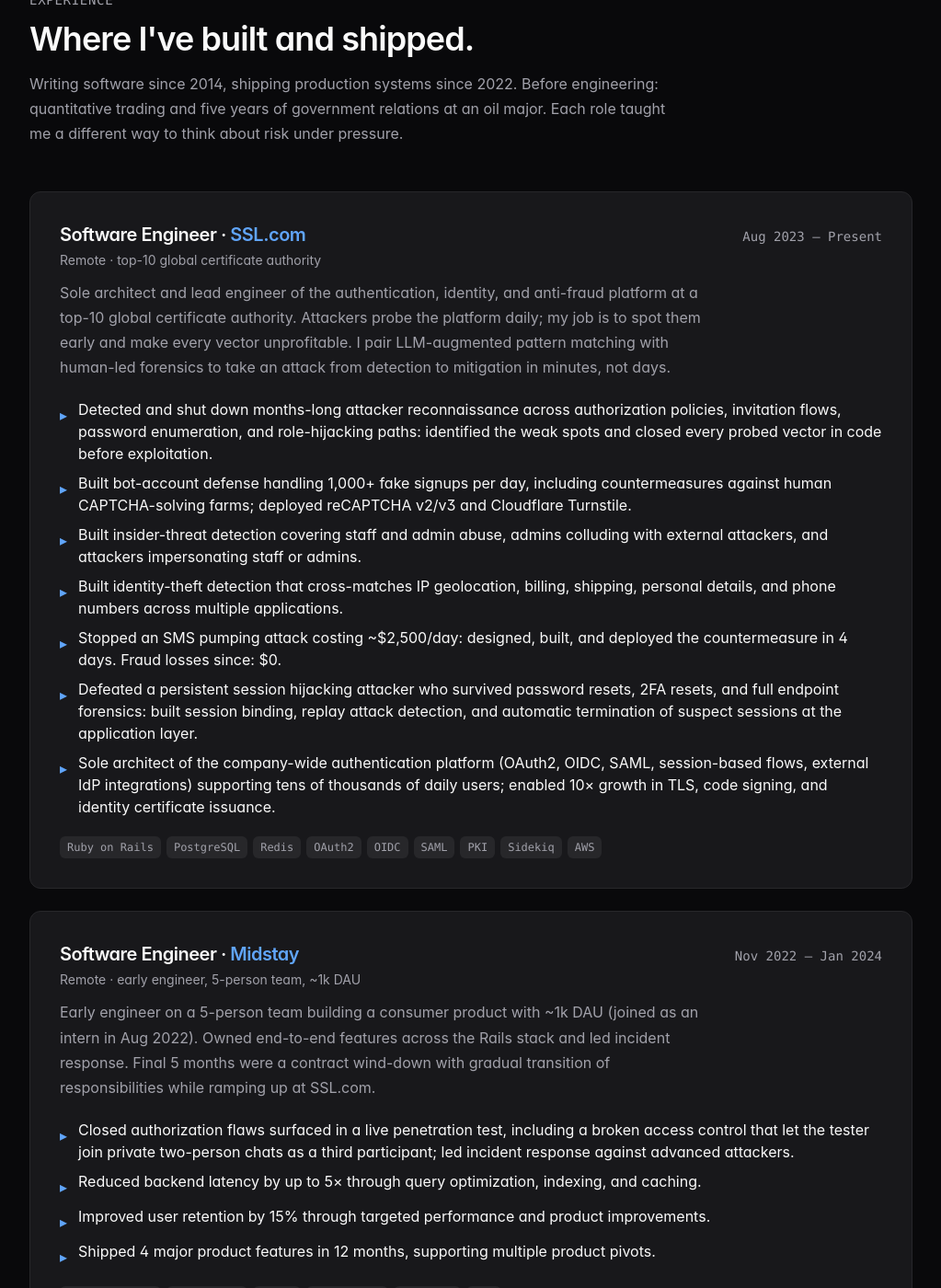
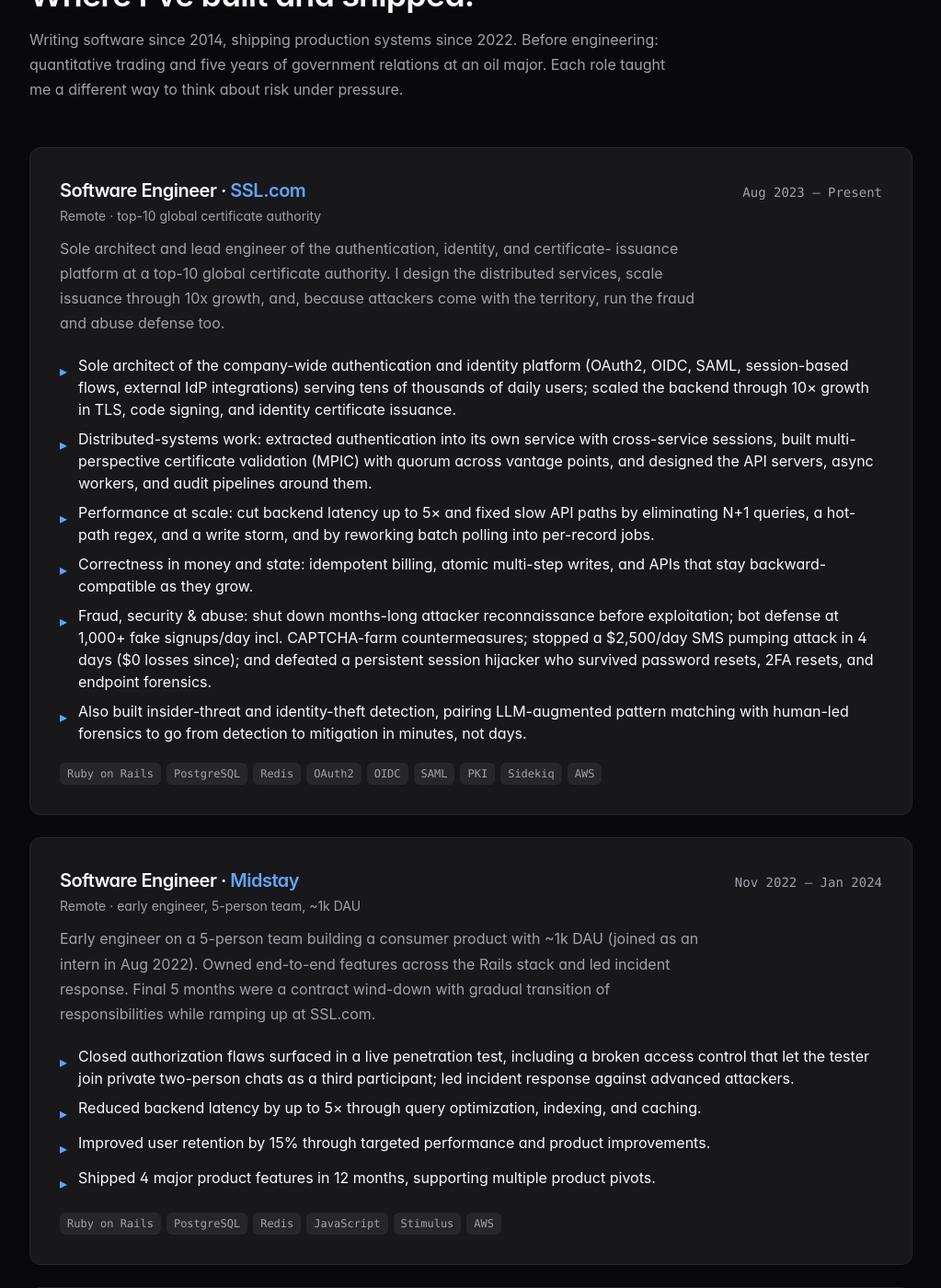
Before and after one commit to msuliq/msuliq.github.io, a Jekyll site: the page built from index.html, in a window 1280 px wide and 1400 px high, scrolled down 959 px. Shown: the whole window at 92% size, without its empty margins (128-1151 px from the left). Built offline with Jekyll 4.4.1, drawn with Linux system fonts in a browser that asks for light colours; comment, search, counter and statistics services are not loaded; some of the changed text lies outside the part shown.

Commit message:
rework content

```diff
--- a/_config.yml
+++ b/_config.yml
@@ -1,7 +1,7 @@
 title: Suleyman Musayev
 description: >-
-  Fraud & abuse engineer specializing in fraud detection, account takeover
-  defense, session security, and high-scale authentication systems.
+  Senior backend and distributed-systems engineer working in PKI, cryptography,
+  authentication, high-scale systems, and fraud and abuse defense.
 url: https://msuliq.github.io
 baseurl: ""
 
--- a/_data/site.yml
+++ b/_data/site.yml
@@ -11,13 +11,13 @@
 
 author:
   name: Suleyman Musayev
-  short_title: Fraud & Abuse Engineer
-  long_title: Fraud & Abuse Engineer · Detection, Account Security, Session Defense
+  short_title: Senior Backend & Distributed Systems Engineer
+  long_title: Senior Backend & Distributed Systems Engineer · Scale, Cryptography, Security
   location: Ashgabat, Turkmenistan
   timezone: UTC+5
   remote: true
   visa_required: true
-  open_to: Senior/Staff Security, Fraud & Abuse, and Solutions Engineering roles
+  open_to: Senior/Staff Backend, Distributed Systems, Platform, and Security Engineering roles
 
 # ─────────────────────────────────────────────────────────────────────────────
 # Contact
@@ -120,18 +120,20 @@
 # Tech stack — surfaced as a grid for recruiter SEO and quick scanning.
 # ─────────────────────────────────────────────────────────────────────────────
 tech_stack:
-  - category: Fraud & Abuse
-    items: [Fraud Detection, Bot Mitigation, Insider Threat Detection, Identity Theft Detection, Device Fingerprinting, Behavioral Analytics, Account Takeover Prevention, Session Security, Replay Mitigation, IP Intelligence, Velocity Controls, reCAPTCHA & Turnstile]
+  - category: Languages
+    items: [Ruby, JavaScript, Python, C, C++, SQL]
+  - category: Backend & Distributed Systems
+    items: ["Ruby on Rails", Sinatra, Hanami, Service Architecture, REST APIs, Async Jobs, Caching, Rate Limiting, Hotwire]
+  - category: Data
+    items: [PostgreSQL, Redis, Elasticsearch, Sidekiq, Kafka]
   - category: Auth & Identity
     items: [OAuth2, OpenID Connect, SAML, JWT, Session-based, mTLS, WebAuthn]
   - category: Security & PKI
-    items: [PKI, Certificate Lifecycle, MPIC, Memory-hard Hashing, X.509, TLS]
-  - category: Languages
-    items: [Ruby, JavaScript, Python, C, C++, SQL]
-  - category: Frameworks
-    items: ["Ruby on Rails", Sinatra, Hanami, Stimulus, Hotwire, Turbo]
-  - category: Data
-    items: [PostgreSQL, Redis, Elasticsearch, Sidekiq, Kafka]
+    items: [PKI, Certificate Lifecycle, MPIC, X.509, TLS]
+  - category: Cryptography
+    items: [Post-Quantum (ML-DSA), Memory-hard Hashing, ASN.1/DER, Digital Signatures]
+  - category: Fraud & Abuse
+    items: [Fraud Detection, Bot Mitigation, Device Fingerprinting, Behavioral Analytics, Account Takeover Prevention, Insider Threat Detection]
   - category: Infrastructure
     items: [Docker, Linux, Nginx, AWS, GitHub Actions, Datadog]
 
@@ -145,19 +147,17 @@
     period: Aug 2023 — Present
     location: Remote · top-10 global certificate authority
     summary: >-
-      Sole architect and lead engineer of the authentication, identity, and anti-fraud
-      platform at a top-10 global certificate authority. Attackers probe the platform
-      daily; my job is to spot them early and make every vector unprofitable. I pair
-      LLM-augmented pattern matching with human-led forensics to take an attack from detection
-      to mitigation in minutes, not days.
+      Sole architect and lead engineer of the authentication, identity, and certificate-
+      issuance platform at a top-10 global certificate authority. I design the distributed
+      services, scale issuance through 10x growth, and, because attackers come with the
+      territory, run the fraud and abuse defense too.
     highlights:
-      - "Detected and shut down months-long attacker reconnaissance across authorization policies, invitation flows, password enumeration, and role-hijacking paths: identified the weak spots and closed every probed vector in code before exploitation."
-      - Built bot-account defense handling 1,000+ fake signups per day, including countermeasures against human CAPTCHA-solving farms; deployed reCAPTCHA v2/v3 and Cloudflare Turnstile.
-      - Built insider-threat detection covering staff and admin abuse, admins colluding with external attackers, and attackers impersonating staff or admins.
-      - Built identity-theft detection that cross-matches IP geolocation, billing, shipping, personal details, and phone numbers across multiple applications.
-      - "Stopped an SMS pumping attack costing ~$2,500/day: designed, built, and deployed the countermeasure in 4 days. Fraud losses since: $0."
-      - "Defeated a persistent session hijacking attacker who survived password resets, 2FA resets, and full endpoint forensics: built session binding, replay attack detection, and automatic termination of suspect sessions at the application layer."
-      - Sole architect of the company-wide authentication platform (OAuth2, OIDC, SAML, session-based flows, external IdP integrations) supporting tens of thousands of daily users; enabled 10× growth in TLS, code signing, and identity certificate issuance.
+      - Sole architect of the company-wide authentication and identity platform (OAuth2, OIDC, SAML, session-based flows, external IdP integrations) serving tens of thousands of daily users; scaled the backend through 10× growth in TLS, code signing, and identity certificate issuance.
+      - "Distributed-systems work: extracted authentication into its own service with cross-service sessions, built multi-perspective certificate validation (MPIC) with quorum across vantage points, and designed the API servers, async workers, and audit pipelines around them."
+      - "Performance at scale: cut backend latency up to 5× and fixed slow API paths by eliminating N+1 queries, a hot-path regex, and a write storm, and by reworking batch polling into per-record jobs."
+      - "Correctness in money and state: idempotent billing, atomic multi-step writes, and APIs that stay backward-compatible as they grow."
+      - "Fraud, security & abuse: shut down months-long attacker reconnaissance before exploitation; bot defense at 1,000+ fake signups/day incl. CAPTCHA-farm countermeasures; stopped a $2,500/day SMS pumping attack in 4 days ($0 losses since); and defeated a persistent session hijacker who survived password resets, 2FA resets, and endpoint forensics."
+      - "Also built insider-threat and identity-theft detection, pairing LLM-augmented pattern matching with human-led forensics to go from detection to mitigation in minutes, not days."
     stack: [Ruby on Rails, PostgreSQL, Redis, OAuth2, OIDC, SAML, PKI, Sidekiq, AWS]
 
   - company: Midstay
@@ -197,14 +197,14 @@
 # ─────────────────────────────────────────────────────────────────────────────
 metrics:
   canonical:
-    - value: "$2.5k/day"
-      label: "fraud attack stopped in 4 days"
-    - value: "1k+/day"
-      label: "bot signups detected and blocked"
+    - value: "10×"
+      label: "issuance scale as sole architect"
+    - value: "5×"
+      label: "backend latency reduction"
+    - value: "14"
+      label: "gems published, 50k+ downloads"
     - value: "$0"
       label: "fraud losses since"
-    - value: "10×"
-      label: "certificate issuance scale"
   security:
     - value: "4 days"
       label: "to kill a $2.5k/day SMS fraud attack"
--- a/_includes/head.html
+++ b/_includes/head.html
@@ -94,20 +94,20 @@
     "url": "https://www.ssl.com"
   },
   "knowsAbout": [
-    "Fraud Detection",
-    "Account Takeover Prevention",
-    "Device Fingerprinting",
-    "Behavioral Analytics",
-    "Session Security",
+    "Backend Engineering",
+    "Distributed Systems",
+    "Ruby on Rails",
+    "Software Architecture",
+    "Scalability",
+    "Cryptography",
+    "Public Key Infrastructure",
     "Authentication",
     "Identity and Access Management",
-    "Public Key Infrastructure",
     "OAuth 2.0",
     "OpenID Connect",
     "SAML",
     "Application Security",
-    "Ruby on Rails",
-    "Distributed Systems"
+    "Fraud Detection"
   ],
   "sameAs": [
     {%- assign last = site.data.site.social | size | minus: 1 -%}
--- a/_includes/hero.html
+++ b/_includes/hero.html
@@ -8,7 +8,7 @@
 {%- endcomment -%}
 
 {%- assign headline = page.headline | default: site.data.site.author.long_title -%}
-{%- assign tagline  = page.tagline  | default: "I make attacks unprofitable. Sole architect of the authentication and anti-fraud platform at a top-10 certificate authority. Open to senior/staff security and solutions engineering roles." -%}
+{%- assign tagline  = page.tagline  | default: "I design and scale the systems behind a top-10 certificate authority: distributed services, performance, cryptography, and fraud and abuse defense. Open to senior/staff engineering roles." -%}
 
 <section class="container-narrow pt-12 sm:pt-16 lg:pt-20 pb-10 sm:pb-14">
   <div class="grid grid-cols-1 md:grid-cols-[200px_1fr] gap-8 md:gap-10 items-start">
--- a/_og/og-image.html
+++ b/_og/og-image.html
@@ -114,10 +114,10 @@
 
     <div class="body">
       <p class="eyebrow">Suleyman Musayev</p>
-      <h1 class="name">Fraud &amp; Abuse<br>Engineer</h1>
+      <h1 class="name">Backend &amp; Distributed<br>Systems Engineer</h1>
       <p class="tagline">
-        I make attacks unprofitable. Sole architect
-        at a top-10 certificate authority.
+        I design and scale the systems behind a
+        top-10 certificate authority.
       </p>
       <p class="footer">msuliq.github.io</p>
     </div>
--- a/index.html
+++ b/index.html
@@ -4,15 +4,16 @@
 email_alias: blog
 title: Suleyman Musayev
 description: >-
-  Fraud & abuse engineer specializing in fraud detection, bot mitigation,
-  account takeover defense, insider threat detection, and session security.
-  Sole architect of the authentication and anti-fraud platform at SSL.com,
-  a top-10 global certificate authority.
-headline: Fraud & Abuse Engineer · Detection, Account Security, Session Defense
+  Senior backend and distributed-systems engineer. Sole architect of the
+  authentication, identity, and certificate-issuance platform at SSL.com, a
+  top-10 global certificate authority - scaling issuance 10x, writing systems
+  and cryptography, and running fraud and abuse defense.
+headline: Senior Backend & Distributed Systems Engineer
 tagline: >-
-  I make attacks unprofitable. Sole architect of the authentication and
-  anti-fraud platform at a top-10 certificate authority. Open to senior/staff
-  security roles and solutions engineering. US-remote.
+  I design and scale the systems behind a top-10 certificate authority:
+  distributed services, performance, cryptography, and - because attackers
+  come with the territory - fraud and abuse defense. Open to senior/staff
+  roles. US-remote.
 permalink: /
 ---
 
```
